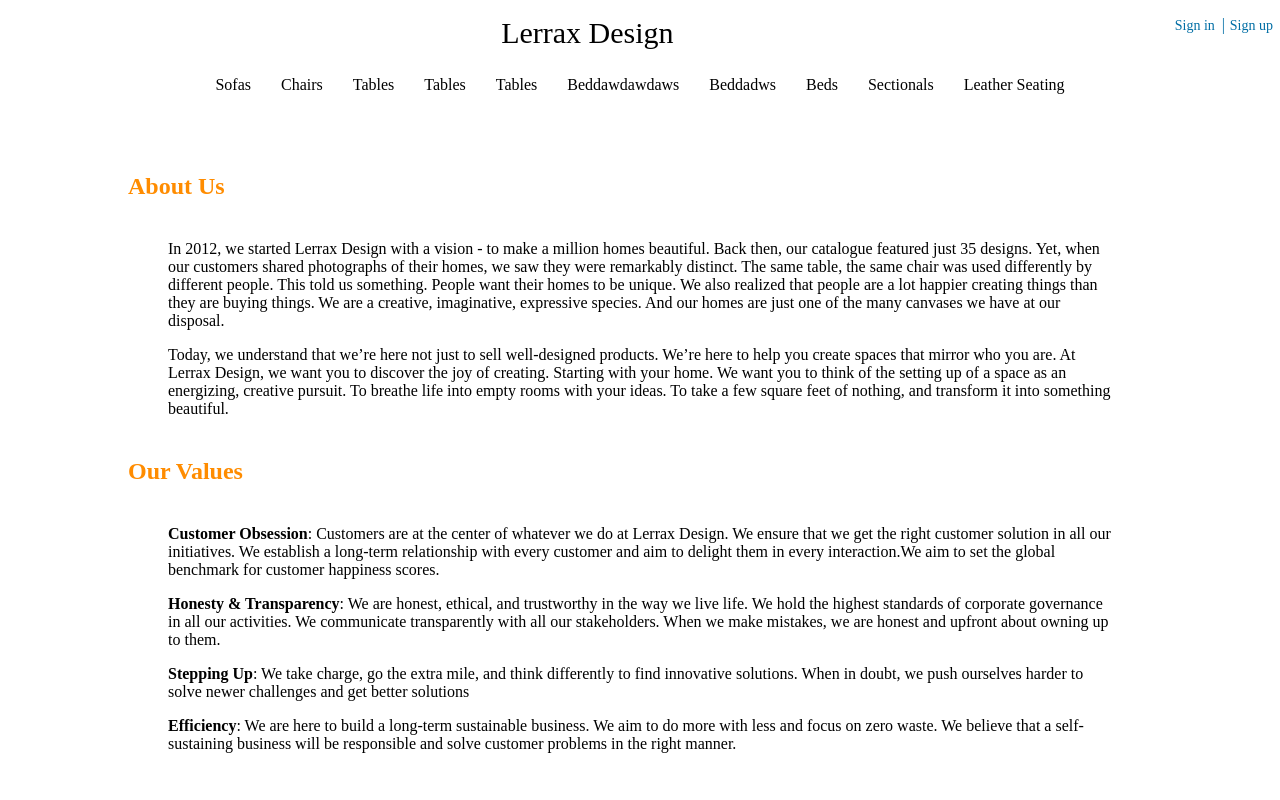
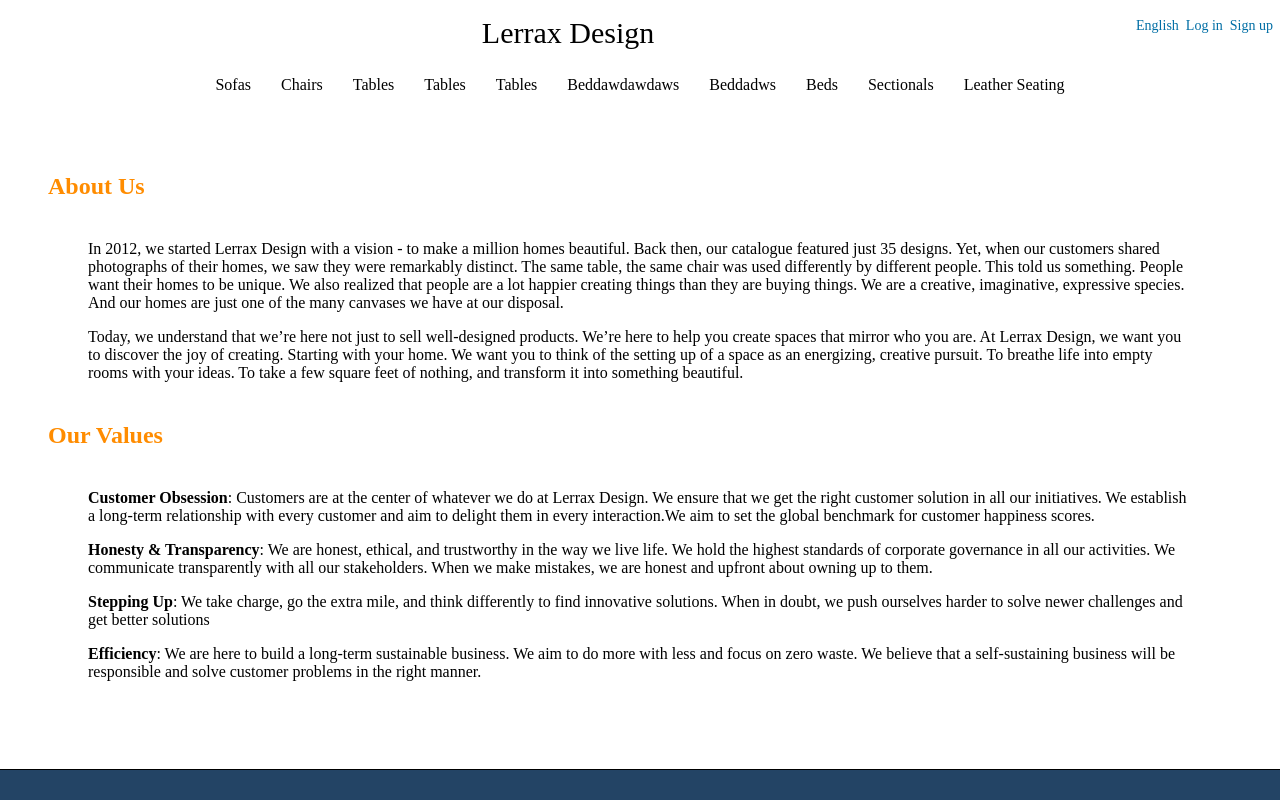
Before and after one commit to MiroslavAtanasov01/Lerrax-Desing-ReactJS-Project, a React (Create React App) app: page /about in a window 1280 px wide. Shown: the top 800 px of the page. Built offline with nearby package versions, Linux system fonts and the light colour scheme.

Commit message:
change design

```diff
--- a/public/index.html
+++ b/public/index.html
@@ -3,7 +3,7 @@
 
 <head>
   <meta charset="utf-8" />
-  <link rel="icon" href="%PUBLIC_URL%/favicon.ico" />
+  <link rel="icon" href="%PUBLIC_URL%/Lerrax-Design.ico" />
   <meta name="viewport" content="width=device-width, initial-scale=1" />
   <meta name="theme-color" content="#000000" />
   <meta name="description" content="Web site created using create-react-app" />
--- a/src/components/aside/index.js
+++ b/src/components/aside/index.js
@@ -10,6 +10,10 @@ const Aside = () => {
             <Link href="#" type="aside" title="Chairs" key="Chairs" > </Link>
             <Link href="#" type="aside" title="Tables" key="Tables" > </Link>
             <Link href="#" type="aside" title="Beds" key="Beds" > </Link>
+            <Link href="#" type="aside" title="Sofas" key="Sofas" > </Link>
+            <Link href="#" type="aside" title="Chairs" key="Chairs" > </Link>
+            <Link href="#" type="aside" title="Tables" key="Tables" > </Link>
+            <Link href="#" type="aside" title="Beds" key="Beds" > </Link>
             <Link href="#" type="aside" title="Sectionals" key="Sectionals" > </Link>
             <Link href="#" type="aside" title="Leather Seating" key="Leather Seating" > </Link>
         </aside>
--- a/src/components/aside/index.module.css
+++ b/src/components/aside/index.module.css
@@ -2,8 +2,6 @@
           display: inline-block;
           width: 17%;
           margin-right: 1%;
-          height: 89.5vh;
-          /* border:1px solid red; */
           vertical-align: top;
 }
 
--- a/src/components/header/index.js
+++ b/src/components/header/index.js
@@ -23,10 +23,20 @@ class Header extends Component {
                         type="logo"
                     />
                     <div className={styles.div}>
+                        {
+                            links.map(navElement => {
+                                return (
+                                    <Link
+                                        key={navElement.title}
+                                        href={navElement.link}
+                                        title={navElement.title}
+                                        type="tools"
+                                    />
+                                )
+                            })
+                        }
                         {/* <input className={styles.search} type="text" placeholder="Search" /> */}
-                        <Link href="/login" type="tools" title="Sign in" key="Sign in" > </Link>
-                        <span className={styles.span}>|</span>
-                        <Link href="/register" type="tools" title="Sign up" key="Sign up" > </Link>
+
                     </div>
                 </div>
                 <div className={styles.div1}>
--- a/src/components/icons/index.js
+++ b/src/components/icons/index.js
@@ -5,7 +5,7 @@ import { FontAwesomeIcon } from "@fortawesome/react-fontawesome"
 const Icons = ({ href, icon }) => {
     return (
         <a href={href} className={styles.social + ' ' + styles.twitter}>
-            <FontAwesomeIcon icon={icon} size="2x" />
+            <FontAwesomeIcon icon={icon} />
         </a>
     )
 }
--- a/src/components/link/index.module.css
+++ b/src/components/link/index.module.css
@@ -56,6 +56,7 @@
           padding: 0.5em 0.5em;
           color: black;
           text-decoration: none;
+          border-left: solid transparent;
 }
 
 .aside-a:hover {
--- a/src/components/main/index.module.css
+++ b/src/components/main/index.module.css
@@ -5,6 +5,7 @@
 }
 
 .inner-container {
+          padding-top: 2em;
 }
 
 .mainImg {
--- a/src/pages/about/index.module.css
+++ b/src/pages/about/index.module.css
@@ -8,7 +8,7 @@
 .container {
           position: relative;
           height: auto;
-          max-width: 70em;
+          max-width: 85em;
           margin: 0 auto;
           padding: 3em;
 }
--- a/src/utils/navigation.js
+++ b/src/utils/navigation.js
@@ -2,12 +2,8 @@ const getNavigation = (loggedIn, user) => {
 
     const authLinks = [
         {
-            title: "Contacts",
-            link: "/contacts"
-        },
-        {
-            title: "About us",
-            link: "/about"
+            title: "English",
+            link: "/"
         },
         {
             title: "Profile",
@@ -16,6 +12,10 @@ const getNavigation = (loggedIn, user) => {
     ]
 
     const guestLinks = [
+        {
+            title: "English",
+            link: "/"
+        },
         {
             title: "Log in",
             link: "/login"
```
Also changed, not shown: 1 other file (tests, documents, lock files or other folders).
